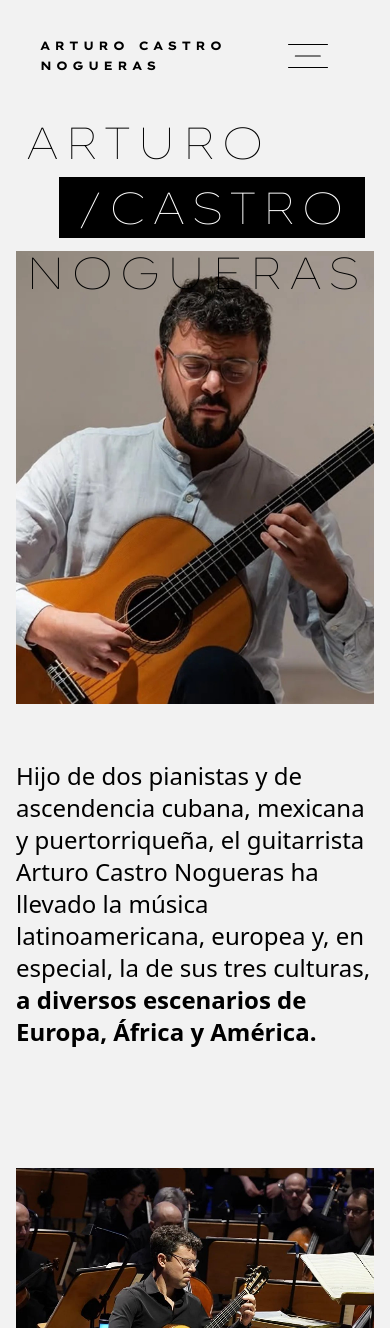
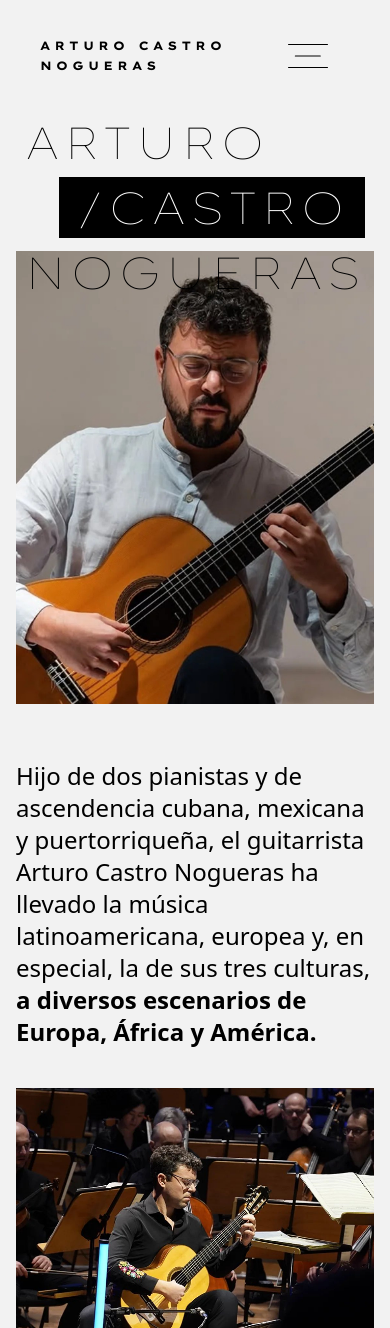
Before and after one commit to erikcba/arturo-web, a React (Vite) app: page /about in a window 390 px wide. Shown: the top 1328 px of the page. Built offline with nearby package versions, Linux system fonts and the light colour scheme.

Commit message:
agregado de mobile

```diff
--- a/src/pages/About.jsx
+++ b/src/pages/About.jsx
@@ -58,7 +58,7 @@ const About = () => {
             </div>
             <img className="absolute md:right-5 z-10 -bottom-6 xl:-top-25" src={aboutImg} alt="" />
           </div>
-          <div className='w-full md:w-5/7 container mx-auto py-20 flex justify-center items-center'>
+          <div className='w-full md:w-5/7 container mx-auto pt-20  md:py-20 flex justify-center items-center'>
             <p className='text-2xl xl:text-4xl font-light text-left md:text-center'>
               <Trans i18nKey="about1" components={{ 1: <strong className="font-semibold text-black" /> }} />
             </p>
```
